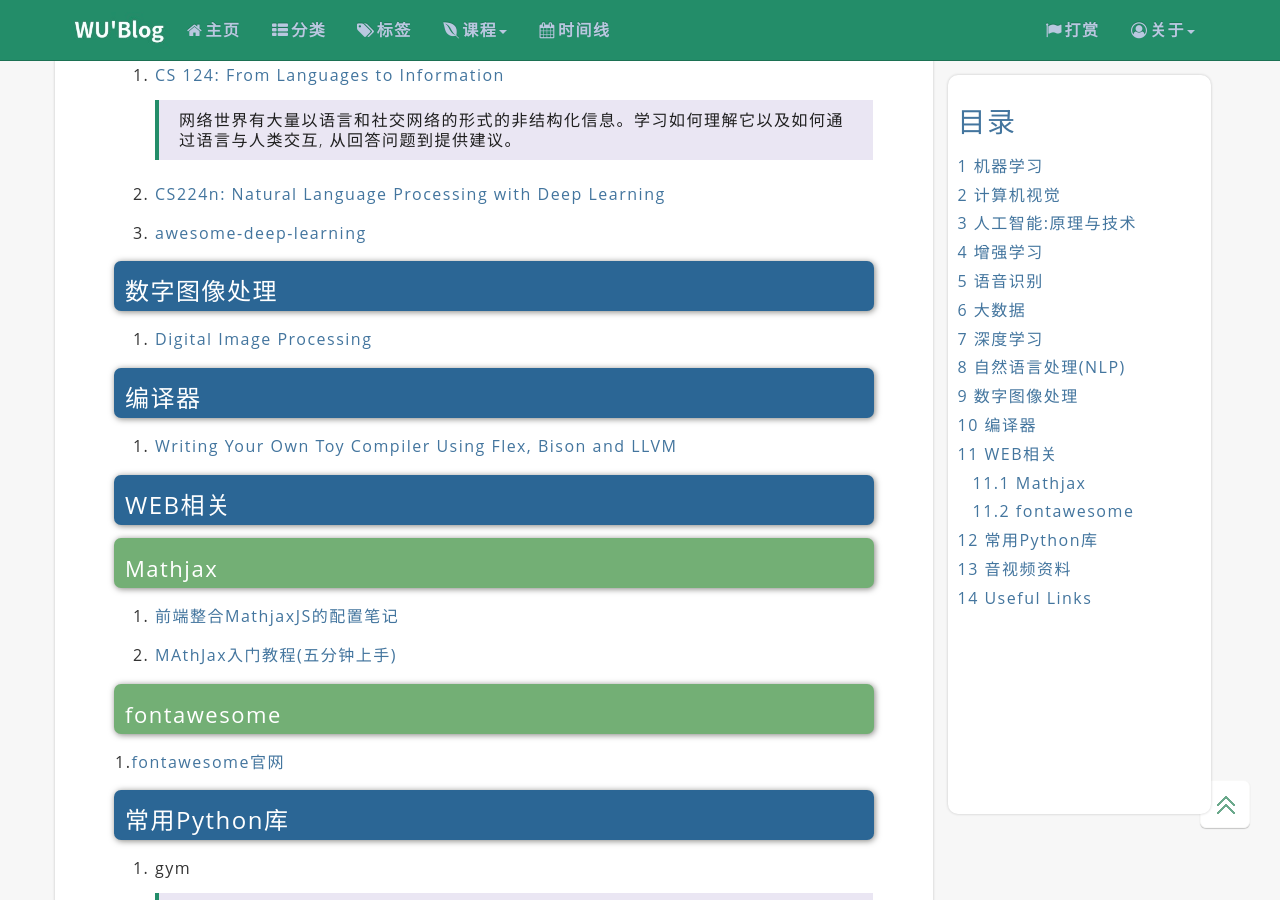
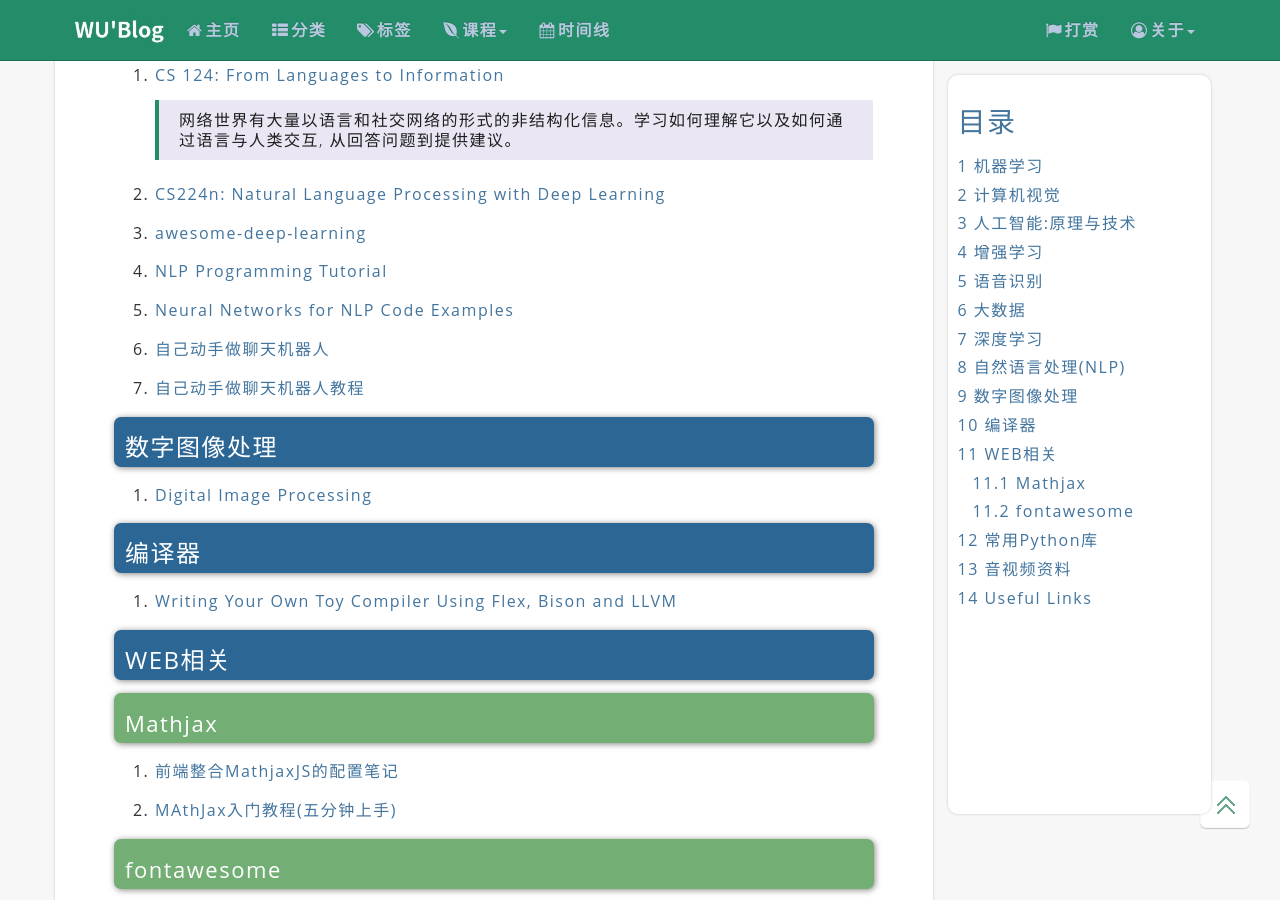
Before and after one commit to 13324077/13324077.github.io, a Jekyll site: the page built from reference.md, in a window 1280 px wide and 900 px high, scrolled down 1961 px. Built offline with Jekyll 4.4.1, drawn with Linux system fonts in a browser that asks for light colours; comment, search, counter and statistics services are not loaded.

Commit message:
add the info about nlp

```diff
--- a/reference.md
+++ b/reference.md
@@ -76,6 +76,14 @@ permalink: /reference/
 
 3. [awesome-deep-learning](https://github.com/ChristosChristofidis/awesome-deep-learning)
 
+4. [NLP Programming Tutorial](https://github.com/neubig/nlptutorial)
+
+5. [Neural Networks for NLP Code Examples](https://github.com/neubig/nn4nlp-code)
+
+6. [自己动手做聊天机器人](http://www.shareditor.com/bloglistbytag/?tagname=%E8%87%AA%E5%B7%B1%E5%8A%A8%E6%89%8B%E5%81%9A%E8%81%8A%E5%A4%A9%E6%9C%BA%E5%99%A8%E4%BA%BA)
+
+7. [自己动手做聊天机器人教程](https://github.com/warmheartli/ChatBotCourse)
+
 # 数字图像处理
 
 1. [Digital Image Processing](https://web.stanford.edu/class/ee368/handouts.html)
```
